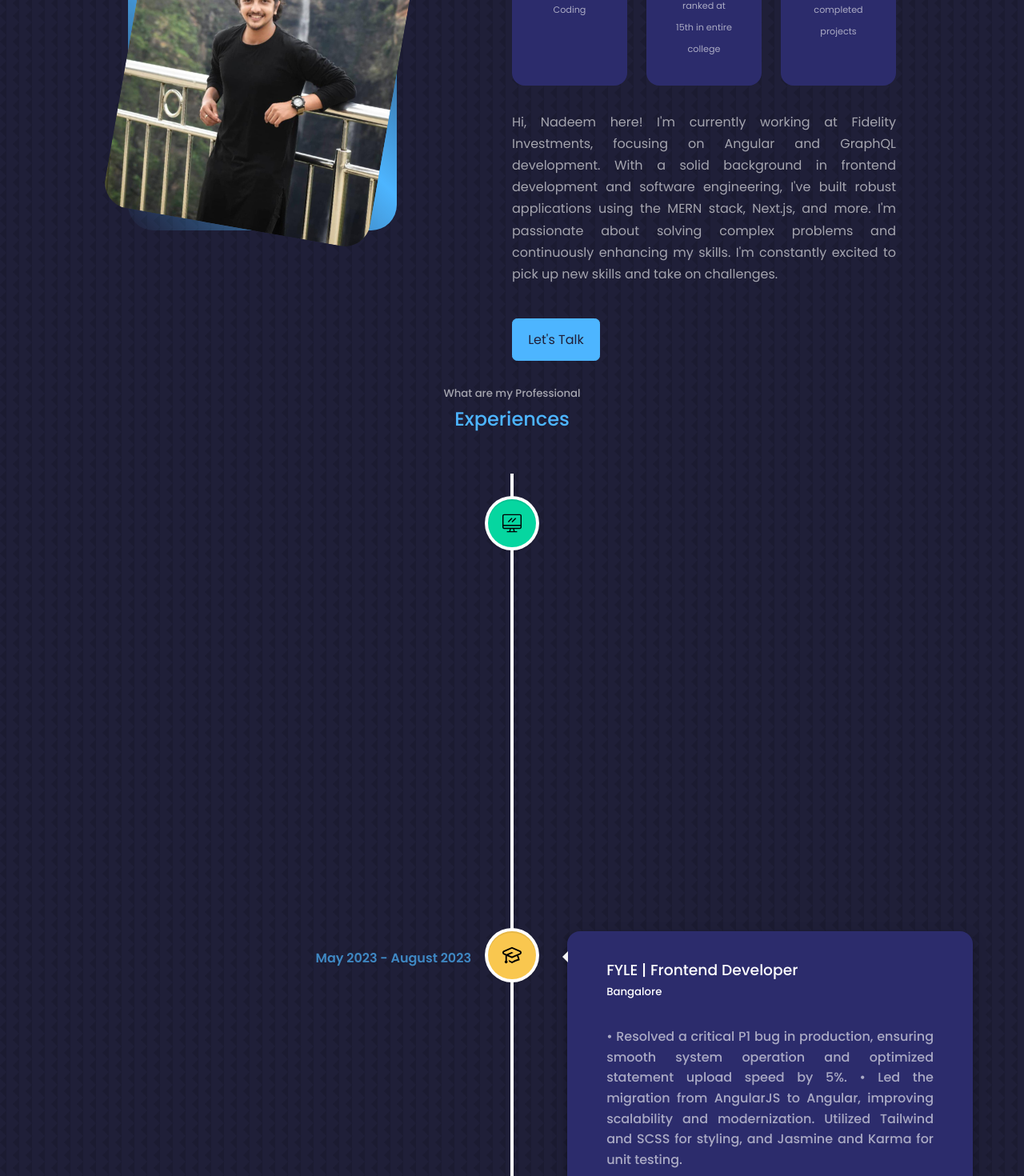
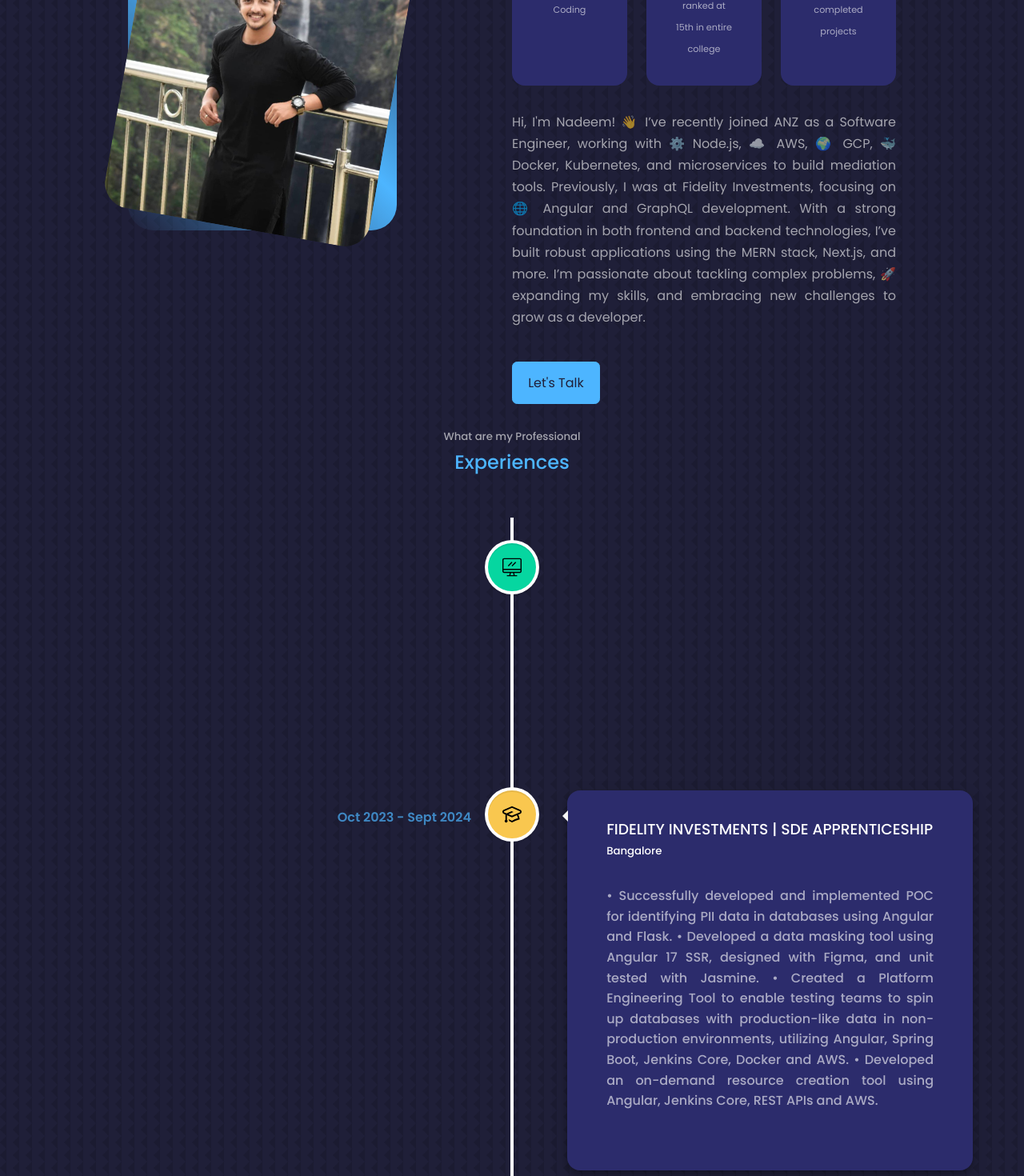
Before and after one commit to NadeemGulam/Portfolio-2.0, a React (Create React App) app: page / in a window 1280 px wide. Shown: the part 1220-2690 px from the top of the page at 80% size. Built offline with nearby package versions, Linux system fonts and the light colour scheme.

Commit message:
new Testimonial and experience added

```diff
--- a/src/components/about/About.jsx
+++ b/src/components/about/About.jsx
@@ -37,12 +37,15 @@ const About = () => {
             </article>
           </div>
           <p className="about__intro">
-            Hi, Nadeem here! I'm currently working at Fidelity Investments,
-            focusing on Angular and GraphQL development. With a solid background
-            in frontend development and software engineering, I've built robust
-            applications using the MERN stack, Next.js, and more. I'm passionate
-            about solving complex problems and continuously enhancing my skills.
-            I'm constantly excited to pick up new skills and take on challenges.
+            Hi, I'm Nadeem! 👋 I’ve recently joined ANZ as a Software Engineer,
+            working with ⚙️ Node.js, ☁️ AWS, 🌍 GCP, 🐳 Docker, Kubernetes, and
+            microservices to build mediation tools. Previously, I was at
+            Fidelity Investments, focusing on 🌐 Angular and GraphQL
+            development. With a strong foundation in both frontend and backend
+            technologies, I’ve built robust applications using the MERN stack,
+            Next.js, and more. I’m passionate about tackling complex problems,
+            🚀 expanding my skills, and embracing new challenges to grow as a
+            developer.{" "}
           </p>
 
           <a href="#contact" className="btn btn-primary">
--- a/src/components/professional/timelineElements.jsx
+++ b/src/components/professional/timelineElements.jsx
@@ -1,12 +1,23 @@
 let timelineElements = [
+  {
+    id: 0,
+    title: "ANZ | Software Engineer",
+    location: "Bangalore",
+    description:
+      "• Currently working on Mediation Tool using Nodejs, AWS, GCP and Kubernates.",
+    buttonText: "View Frontend Projects",
+    date: "Oct 2024 - Present",
+    icon: "work",
+  },
   {
     id: 1,
     title: "FIDELITY INVESTMENTS | SDE APPRENTICESHIP",
     location: "Bangalore",
-    description:"• Successfully developed and implemented POC for identifying PII data in databases using Angular and Flask. • Developed a data masking tool using Angular 17 SSR, designed with Figma, and unit tested with Jasmine. • Created a Platform Engineering Tool to enable testing teams to spin up databases with production-like data in non-production environments, utilizing Angular, Spring Boot, Jenkins Core, Docker and AWS. • Developed an on-demand resource creation tool using Angular, Jenkins Core, REST APIs and AWS.",
+    description:
+      "• Successfully developed and implemented POC for identifying PII data in databases using Angular and Flask. • Developed a data masking tool using Angular 17 SSR, designed with Figma, and unit tested with Jasmine. • Created a Platform Engineering Tool to enable testing teams to spin up databases with production-like data in non-production environments, utilizing Angular, Spring Boot, Jenkins Core, Docker and AWS. • Developed an on-demand resource creation tool using Angular, Jenkins Core, REST APIs and AWS.",
     buttonText: "View Backend Projects",
-    date: "October 2023 - Present",
-    icon: 'work',
+    date: "Oct 2023 - Sept 2024",
+    icon: "",
   },
   {
     id: 2,
@@ -15,18 +26,19 @@ let timelineElements = [
     description:
       "• Resolved a critical P1 bug in production, ensuring smooth system operation and optimized statement upload speed by 5%. • Led the migration from AngularJS to Angular, improving scalability and modernization. Utilized Tailwind and SCSS for styling, and Jasmine and Karma for unit testing.",
     buttonText: "View Frontend Projects",
-      date: "May 2023 - August 2023",
-      icon: '',
+    date: "May 2023 - Aug 2023",
+    icon: "work",
   },
   {
     id: 3,
     title: "PALO ALTO | Cyber Security Virtual Internship",
     location: "Bangalore",
-      description: "• Researched and analysed computer network fundamentals, including OSI model, TCP/IP, Ethernet, Wi-Fi, and WANs, to optimize connectivity and enhance data transfer efficiency.",
+    description:
+      "• Researched and analysed computer network fundamentals, including OSI model, TCP/IP, Ethernet, Wi-Fi, and WANs, to optimize connectivity and enhance data transfer efficiency.",
     buttonText: "Company Website",
-      date: "September 2011 - June 2013",
-      icon: "work",
+    date: "Sept 2011 - June 2013",
+    icon: "",
   },
-  ]
+];
 
-  export default timelineElements
+export default timelineElements;
--- a/src/components/services/services.jsx
+++ b/src/components/services/services.jsx
@@ -15,7 +15,7 @@ const services = () => {
           </div>
           <ul className='service__list'>
             <li ><BiCheck className='service__list-icon'/>
-            <p>150+ {" "}
+            <p>250+ {" "}
                 <a href="https://leetcode.com/nadeem10shagulam/" target="_blank" rel="noreferrer">
                   Leetcode
                 </a>{" "}
```
Also changed, not shown: src/components/testimonial/testimonial.jsx (+41 -11 lines), src/assets/Avt6.jpeg (added), src/assets/Avt7.jpeg (added). Lines whose indentation alone changed are shown as unchanged.
